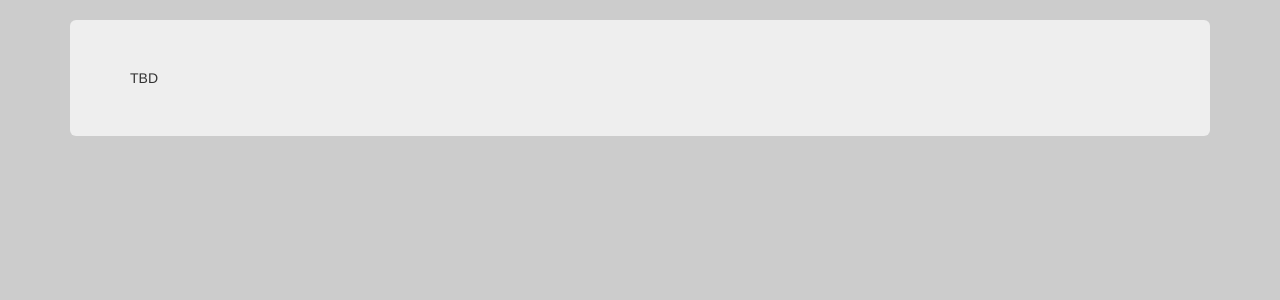
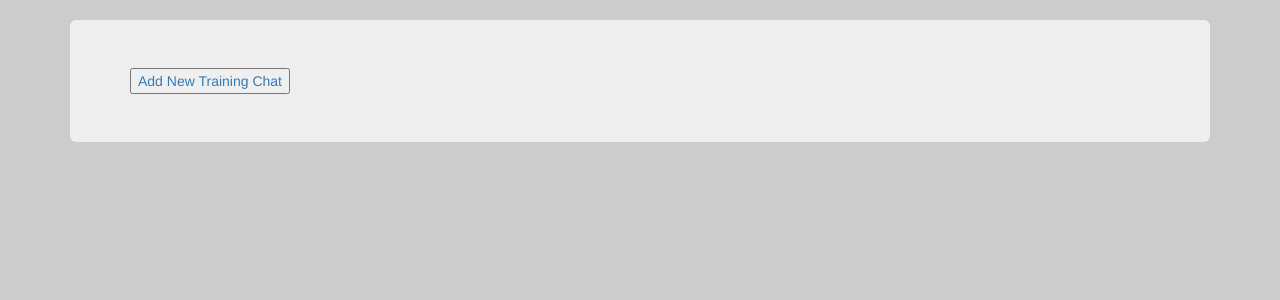
Before and after one commit to gtdavidv/saraswati2, a Flask app: page /training_chats in a window 1280 px wide. Shown: the part 52-352 px from the top of the page. Run offline with Flask 2, Linux system fonts and the light colour scheme; some libraries are stand-ins or nearby versions.

Commit message:
Added: page to view training chats, page to add training chats

```diff
--- a/app.py
+++ b/app.py
@@ -31,7 +31,7 @@
 """
 " Training chats model
 """
-class training_chats(db.Model):
+class training_chat(db.Model):
 	id = db.Column('message_id', db.Integer, primary_key = True)
 	chat_id = db.Column(db.Integer)
 	party = db.Column(db.SmallInteger)
@@ -40,14 +40,14 @@
 
 	def __init__(self, chat_id, party, text, node_id):
 		self.chat_id = chat_id
-		self.praty = party
+		self.party = party
 		self.text = text
 		self.node_id = node_id
 
 """
 " Model for the nodes of the semantic graph
 """
-class semantic_graph_nodes(db.Model):
+class semantic_graph_node(db.Model):
 	id = db.Column('node_id', db.Integer, primary_key = True)
 	title = db.Column(db.String(255))
 
@@ -57,7 +57,7 @@
 """
 " Model for the relationships that connect the nodes of the semantic graph
 """
-class semantic_graph_relationships(db.Model):
+class semantic_graph_relationship(db.Model):
 	id = db.Column('relationship_id', db.Integer, primary_key = True)
 	node_id_1 = db.Column(db.Integer)
 	node_id_2 = db.Column(db.Integer)
@@ -111,7 +111,28 @@
 
 @app.route('/training_chats')
 def training_chats():
-	return render_template("training_chats.html")
+	return render_template("training_chats.html", chats = training_chat.query.distinct(training_chat.chat_id))
+
+@app.route('/training_chat')
+def render_training_chat():
+	return render_template("training_chat.html")
+
+@app.route('/training_chat', methods=['POST'])
+def add_training_chat():
+	if request.form.get('chat_id') is None:
+		lastRecord = training_chat.query.order_by(training_chat.chat_id.desc()).first()
+		if lastRecord is not None:
+			chat_id = lastRecord.chat_id + 1
+		else:
+			chat_id = 1
+	else:
+		chat_id = request.form.get('chat_id')
+
+	insertMessage = training_chat(chat_id, request.form.get('party'), request.form.get('message'), request.form.get('node_id'))
+	db.session.add(insertMessage)
+	db.session.commit()
+
+	return str(chat_id)
 
 @app.route('/graph')
 def graph():
--- a/templates/training_chats.html
+++ b/templates/training_chats.html
@@ -3,7 +3,10 @@
 {% block content %}
   <div class="container">
     <div class="jumbotron">
-		TBD
+		<a href="training_chat"><input type="button" value="Add New Training Chat" /></a>
+		{% for chat in training_chats %}
+			{{ chat.chat_id }}<br />
+		{% endfor %}
 	</div>
   </div>
 {% endblock %}
```
Also changed, not shown: templates/training_chat.html (added, +16 -0 lines).
